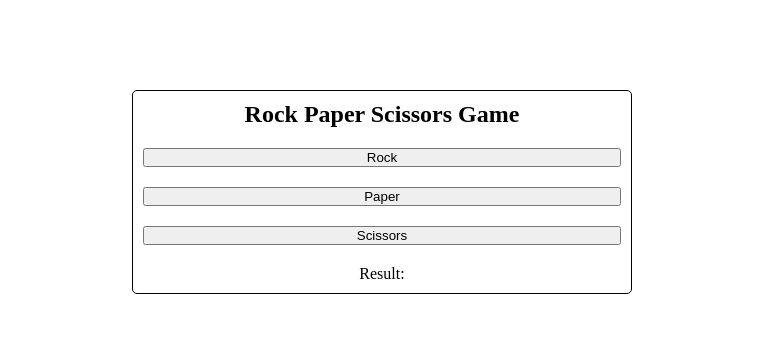
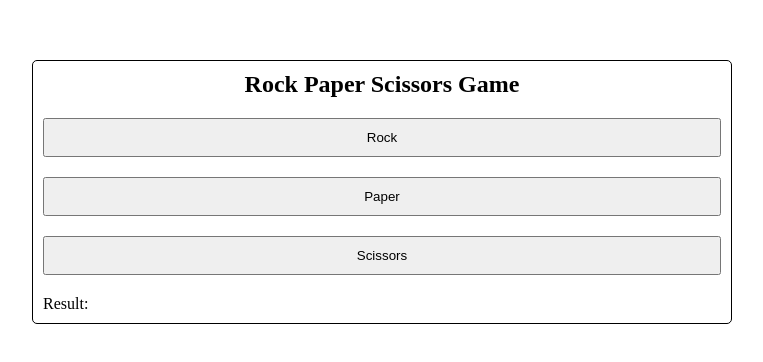
Before and after one commit to Yhento/Rock-Paper-Scissors, a plain HTML site: page index.html in a window 1280 px wide. Shown: the part 208-570 px from the top of the page, without its empty margins (258-1021 px from the left). Drawn offline with Linux system fonts and the light colour scheme.

Commit message:
feat: finish styling/display results I touched up the stylesheet here to make the program look more presentable. I also finished the program by creating the javascript necessary to output the score total to the span tag (located in the "results div") on the html page.

```diff
--- a/rock-paper-scissors.css
+++ b/rock-paper-scissors.css
@@ -15,7 +15,7 @@ body{
   display: flex;
   flex-direction: column;
   gap: 20px;
-  width: 500px;
+  width: 700px;
   border: 1px solid black;
   text-align: center;
   padding: 10px 10px;
@@ -23,3 +23,11 @@ body{
 
 
 }
+
+.game-container button {
+  padding: 10px 0;
+}
+
+.results {
+  text-align: left;
+}
--- a/rock-paper-scissors.js
+++ b/rock-paper-scissors.js
@@ -13,6 +13,7 @@ function getComputerChoice() {
   let playerScore = 0;
   let draws = 0;
   let score = '';
+  const results = document.querySelector('.results span');
 
 
 function playGame(playerSelection) {
@@ -29,7 +30,7 @@ function playGame(playerSelection) {
      }
     }
 
-    console.log(score);
+    results.innerHTML = `Result: ${score}`;
 
 
 
```
